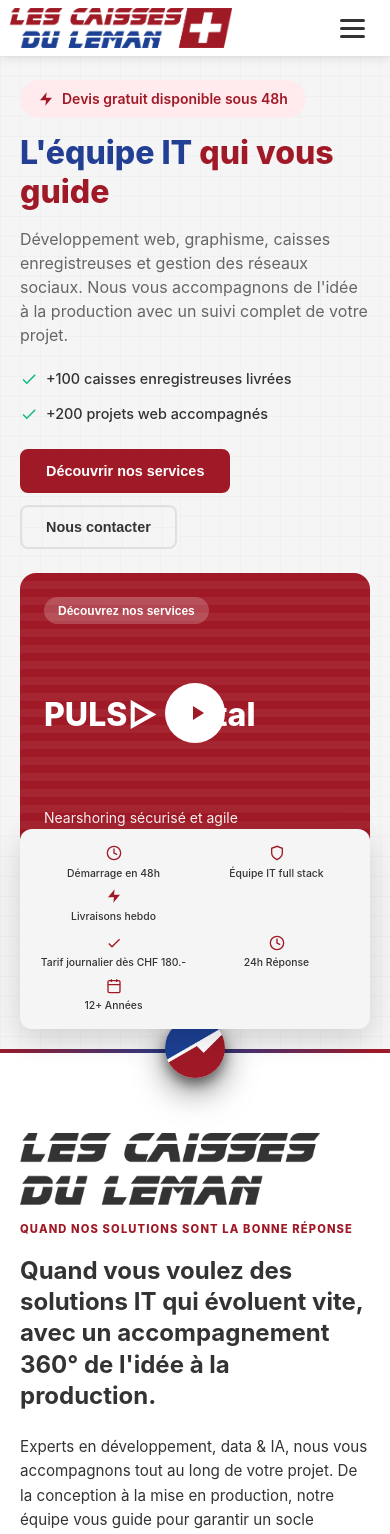
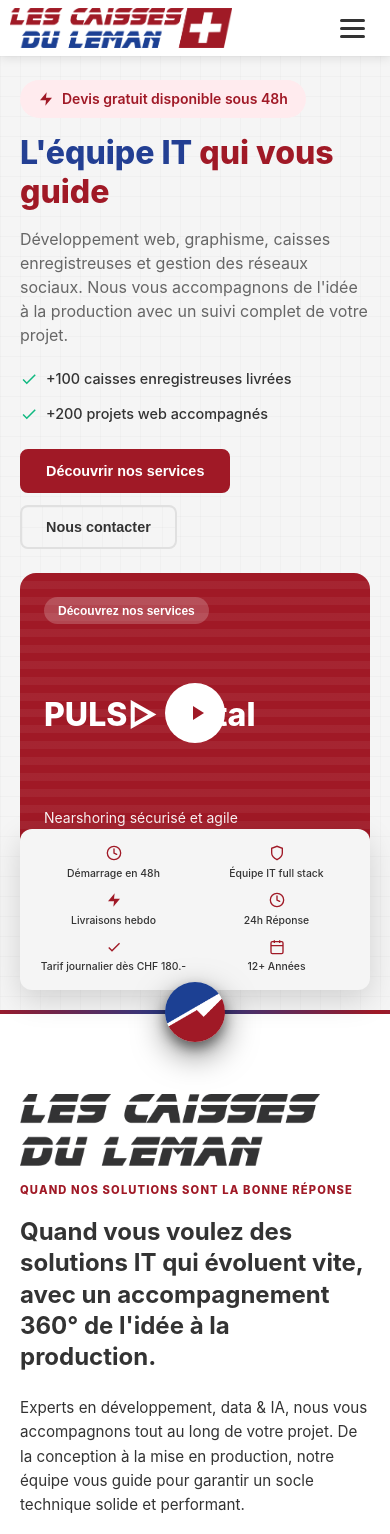
Before and after one commit to Mika73100/LESCAISSESDULEMAN, a React (Vite) app: page / in a window 390 px wide. Shown: the top 1534 px of the page. Built offline with nearby package versions, Linux system fonts and the light colour scheme.

Commit message:
mise a jour du responsive

```diff
--- a/src/pages/LandingPage.jsx
+++ b/src/pages/LandingPage.jsx
@@ -113,11 +113,20 @@
                   </svg>
                   <span>Équipe IT full stack</span>
                 </div>
+              </div>
+              <div className="promo-panel-row">
                 <div className="promo-panel-item">
                   <svg width="16" height="16" viewBox="0 0 24 24" fill="none" xmlns="http://www.w3.org/2000/svg">
                     <path d="M13 2L3 14H12L11 22L21 10H12L13 2Z" fill="currentColor"/>
                   </svg>
                   <span>Livraisons hebdo</span>
+                </div>
+                <div className="promo-panel-item">
+                  <svg width="16" height="16" viewBox="0 0 24 24" fill="none" xmlns="http://www.w3.org/2000/svg">
+                    <circle cx="12" cy="12" r="10" stroke="currentColor" strokeWidth="2"/>
+                    <path d="M12 6v6l4 2" stroke="currentColor" strokeWidth="2" strokeLinecap="round"/>
+                  </svg>
+                  <span>24h Réponse</span>
                 </div>
               </div>
               <div className="promo-panel-row">
@@ -126,13 +135,6 @@
                     <path d="M9 16.17L4.83 12l-1.42 1.41L9 19 21 7l-1.41-1.41L9 16.17z" fill="currentColor"/>
                   </svg>
                   <span>Tarif journalier dès CHF 180.-</span>
-                </div>
-                <div className="promo-panel-item">
-                  <svg width="16" height="16" viewBox="0 0 24 24" fill="none" xmlns="http://www.w3.org/2000/svg">
-                    <circle cx="12" cy="12" r="10" stroke="currentColor" strokeWidth="2"/>
-                    <path d="M12 6v6l4 2" stroke="currentColor" strokeWidth="2" strokeLinecap="round"/>
-                  </svg>
-                  <span>24h Réponse</span>
                 </div>
                 <div className="promo-panel-item">
                   <svg width="16" height="16" viewBox="0 0 24 24" fill="none" xmlns="http://www.w3.org/2000/svg">
--- a/src/styles/base/_reset.scss
+++ b/src/styles/base/_reset.scss
@@ -4,6 +4,11 @@
   margin: 0;
   padding: 0;
   box-sizing: border-box;
+}
+
+html {
+  overflow-x: hidden;
+  width: 100%;
 }
 
 body {
@@ -14,6 +19,8 @@
   -moz-osx-font-smoothing: grayscale;
   line-height: 1.6;
   color: $dark-gray;
+  overflow-x: hidden;
+  width: 100%;
 }
 
 code {
--- a/src/styles/components/_landing-page.scss
+++ b/src/styles/components/_landing-page.scss
@@ -3,12 +3,16 @@
 .landing-page {
   min-height: 100vh;
   background: $white;
+  overflow-x: hidden;
+  width: 100%;
 }
 
 .container {
   max-width: 1200px;
   margin: 0 auto;
   padding: 0 20px;
+  width: 100%;
+  box-sizing: border-box;
 }
 
 // Header
@@ -19,12 +23,17 @@
   top: 0;
   z-index: 1000;
   padding: 0.5rem 0;
+  width: 100%;
+  overflow-x: hidden;
 }
 
 .nav {
   display: flex;
   justify-content: space-between;
   align-items: center;
+  width: 100%;
+  max-width: 100%;
+  box-sizing: border-box;
 }
 
 .logo {
@@ -176,7 +185,7 @@
   &::before {
     content: '';
     position: absolute;
-    bottom: -25px;
+    bottom: -28px;
     left: 50%;
     transform: translateX(-50%);
     width: 60px;
@@ -187,7 +196,7 @@
     background-position: center;
     border-radius: 50%;
     box-shadow: 0 12px 32px rgba(0, 0, 0, 0.5), 0 6px 12px rgba(0, 0, 0, 0.4);
-    z-index: 2;
+    z-index: 1001;
     padding: 0;
     box-sizing: border-box;
   }
@@ -478,6 +487,7 @@
   background: $white;
   position: relative;
   scroll-margin-top: 120px;
+  z-index: 1;
 }
 
 .section-title {
@@ -568,7 +578,7 @@
   border-radius: 12px;
   text-align: center;
   box-shadow: 0 4px 6px rgba(0, 0, 0, 0.1);
-  transition: transform 0.3s ease, box-shadow 0.3s ease;
+  transition: transform 1.2s cubic-bezier(0.4, 0, 0.2, 1), box-shadow 1.2s cubic-bezier(0.4, 0, 0.2, 1);
   border-top: 4px solid transparent;
   position: relative;
   overflow: hidden;
@@ -582,11 +592,11 @@
     height: 4px;
     background: linear-gradient(to right, $primary-blue, $primary-red);
     transform: scaleX(0);
-    transition: transform 0.3s ease;
+    transition: transform 1.2s cubic-bezier(0.4, 0, 0.2, 1);
   }
 
   &:hover {
-    transform: translateY(-5px);
+    transform: translateY(-3px);
     box-shadow: 0 10px 25px rgba(0, 85, 164, 0.2);
     border-top-color: $primary-blue;
 
@@ -984,6 +994,10 @@
     margin: 0;
   }
 
+  .hero::before {
+    bottom: -28px;
+  }
+
   .promo-card-content {
     min-height: 280px;
     padding: 1.5rem;
```
